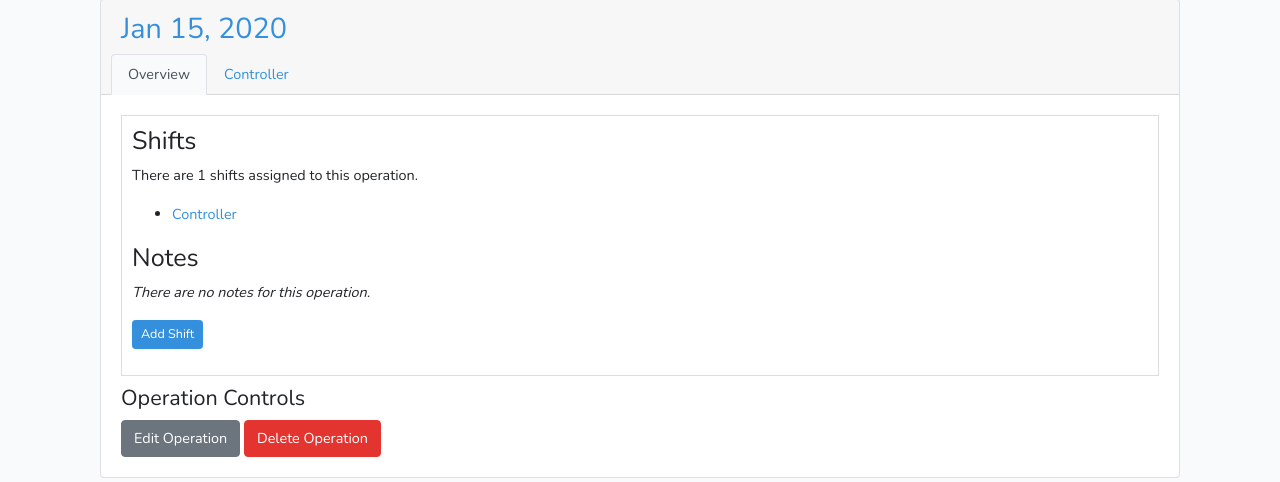
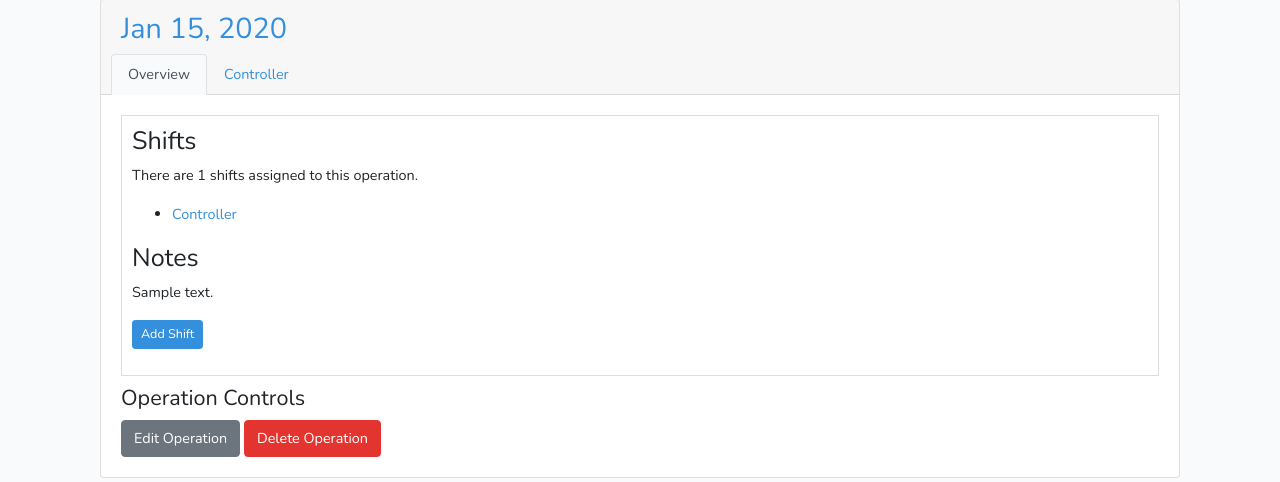
Before and after one commit to oliverearl/railrota, a Laravel app: page /operations in a window 1280 px wide. Shown: the part 123-605 px from the top of the page. Run offline with Laravel 8, Linux system fonts and the light colour scheme; a user stored in the database is signed in; data comes from the database, SQL or seed files in the repository; tables that the repository leaves empty hold one stand-in row (values such as "Sample post"); style sheets or scripts are compiled from the project's sources.

Commit message:
bug: oh, so that's why notes weren't appearing

```diff
--- a/project/resources/views/operation/_operation.blade.php
+++ b/project/resources/views/operation/_operation.blade.php
@@ -32,7 +32,7 @@
                                 </ul>
                             @endif
                             <h3>Notes</h3>
-                            @if (is_null($operation->is_null))
+                            @if (is_null($operation->notes))
                                 <p><em>There are no notes for this operation.</em></p>
                             @else
                                 <p>{{ $operation->notes }}</p>
```
